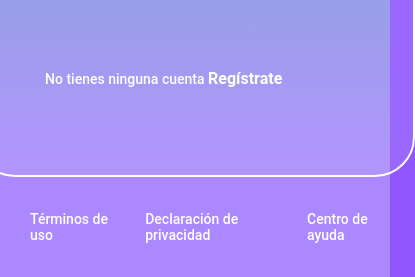
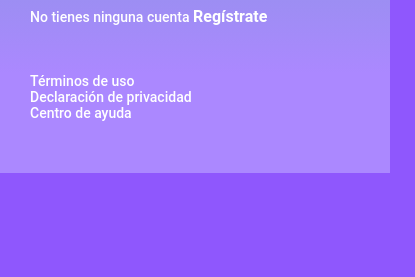
Before and after one commit to Maskycoder/platziVideo, a plain HTML site: page login.html in a window 390 px wide. Shown: the part 707-984 px from the top of the page, 415 px wide, since content can reach past the window. After the commit the page ends 880 px from the top, so only its background shows below. Drawn offline with Linux system fonts and the light colour scheme.

Commit message:
Añadidos media querys

```diff
--- a/login.css
+++ b/login.css
@@ -143,3 +143,16 @@ header{
 .footer a:hover{
     text-decoration: underline;
 }
+
+@media only screen and (max-width: 600px){
+    .login__container{
+        background-color: transparent;
+        border: none;
+        padding: 0px;
+        width: 100%;
+    }
+    .footer{
+        align-items: flex-start;
+        flex-direction: column;
+    }
+}
--- a/login.html
+++ b/login.html
@@ -5,7 +5,8 @@
     <meta http-equiv="X-UA-Compatible" content="IE=edge">
     <meta name="viewport" content="width=device-width, initial-scale=1.0">
     <link rel="stylesheet" href="login.css">
-    <title>Document</title>
+    <meta name="viewport" content="width=device-width, initial-scale=1">
+    <title>Iniciar sesión</title>
 </head>
 <body>
     <header class="header">
```
Also changed, not shown: register.html (+2 -1 lines).
